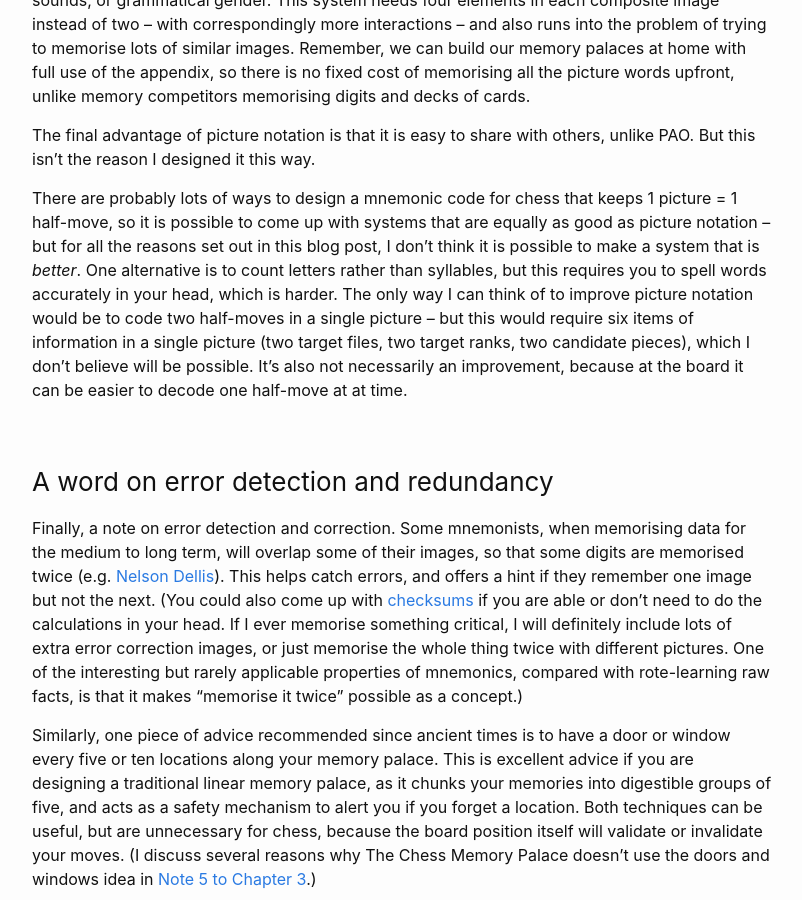
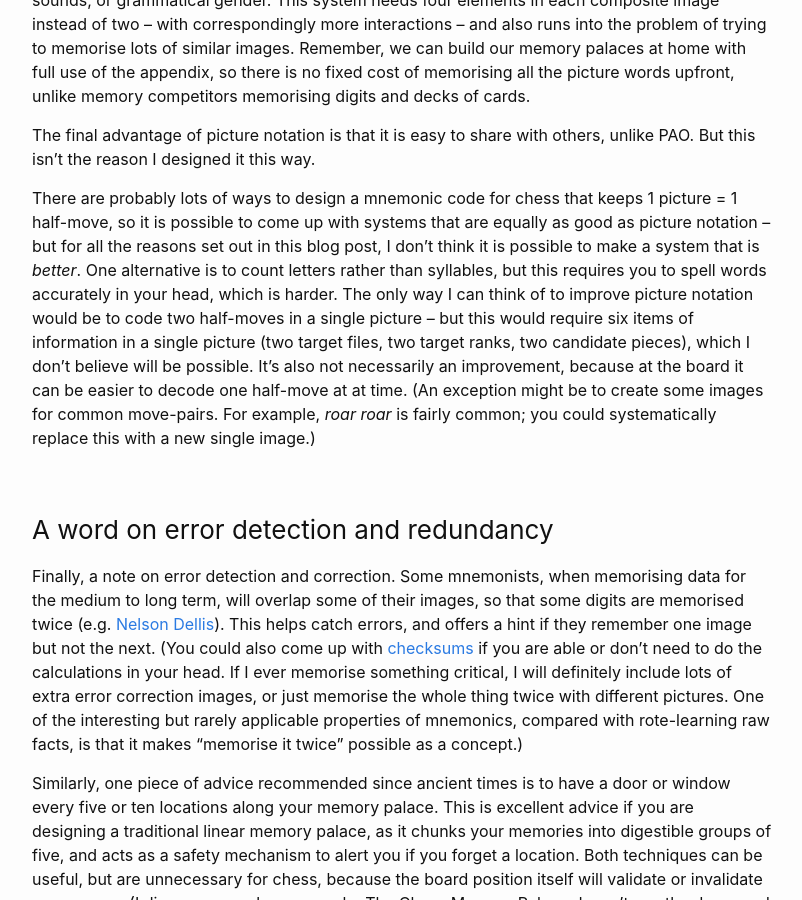
Before and after one commit to liontailedmacaque/liontailedmacaque.github.io, a Jekyll site: the page built from _posts/2023-12-16-mnemonictheory.md, in a window 1280 px wide and 900 px high, scrolled down 7172 px. Shown: the whole window, without its empty margins (238-1040 px from the left). Built offline with Jekyll 4.4.1, drawn with Linux system fonts in a browser that asks for light colours.

Commit message:
Update 2023-12-16-mnemonictheory.md

```diff
--- a/_posts/2023-12-16-mnemonictheory.md
+++ b/_posts/2023-12-16-mnemonictheory.md
@@ -88,7 +88,7 @@ Another suggestion I have seen in correspondence is to just have 64 base images,
 
 The final advantage of picture notation is that it is easy to share with others, unlike PAO. But this isn't the reason I designed it this way.
 
-There are probably lots of ways to design a mnemonic code for chess that keeps 1 picture = 1 half-move, so it is possible to come up with systems that are equally as good as picture notation -- but for all the reasons set out in this blog post, I don't think it is possible to make a system that is *better*. One alternative is to count letters rather than syllables, but this requires you to spell words accurately in your head, which is harder. The only way I can think of to improve picture notation would be to code two half-moves in a single picture -- but this would require six items of information in a single picture (two target files, two target ranks, two candidate pieces), which I don't believe will be possible. It's also not necessarily an improvement, because at the board it can be easier to decode one half-move at at time.
+There are probably lots of ways to design a mnemonic code for chess that keeps 1 picture = 1 half-move, so it is possible to come up with systems that are equally as good as picture notation -- but for all the reasons set out in this blog post, I don't think it is possible to make a system that is *better*. One alternative is to count letters rather than syllables, but this requires you to spell words accurately in your head, which is harder. The only way I can think of to improve picture notation would be to code two half-moves in a single picture -- but this would require six items of information in a single picture (two target files, two target ranks, two candidate pieces), which I don't believe will be possible. It's also not necessarily an improvement, because at the board it can be easier to decode one half-move at at time. (An exception might be to create some images for common move-pairs. For example, *roar* *roar* is fairly common; you could systematically replace this with a new single image.)
 
 ### <a name="redundancy"></a> A word on error detection and redundancy
 Finally, a note on error detection and correction. Some mnemonists, when memorising data for the medium to long term, will overlap some of their images, so that some digits are memorised twice (e.g. [Nelson Dellis](https://youtu.be/vdomZWQvy-U?feature=shared&t=225)). This helps catch errors, and offers a hint if they remember one image but not the next. (You could also come up with [checksums](https://en.wikipedia.org/wiki/Checksum) if you are able or don't need to do the calculations in your head. If I ever memorise something critical, I will definitely include lots of extra error correction images, or just memorise the whole thing twice with different pictures. One of the interesting but rarely applicable properties of mnemonics, compared with rote-learning raw facts, is that it makes "memorise it twice" possible as a concept.)
```
